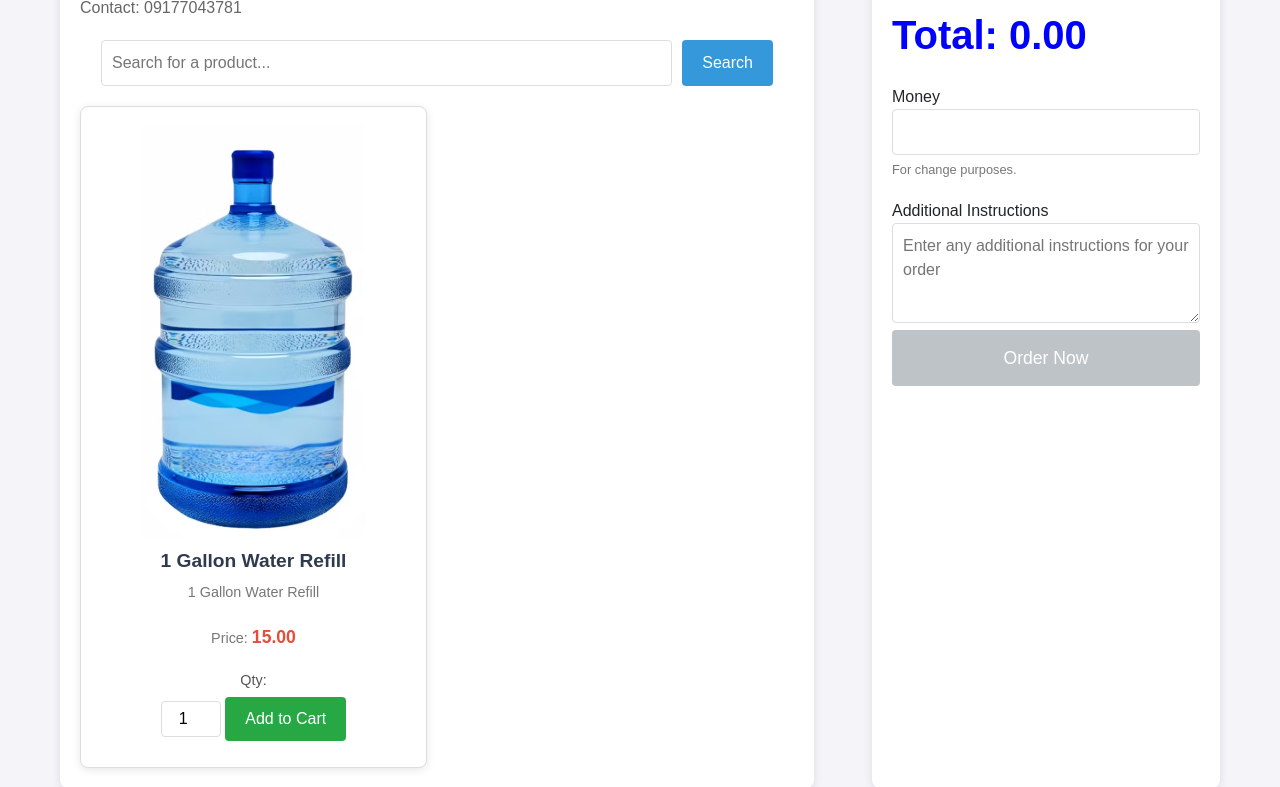
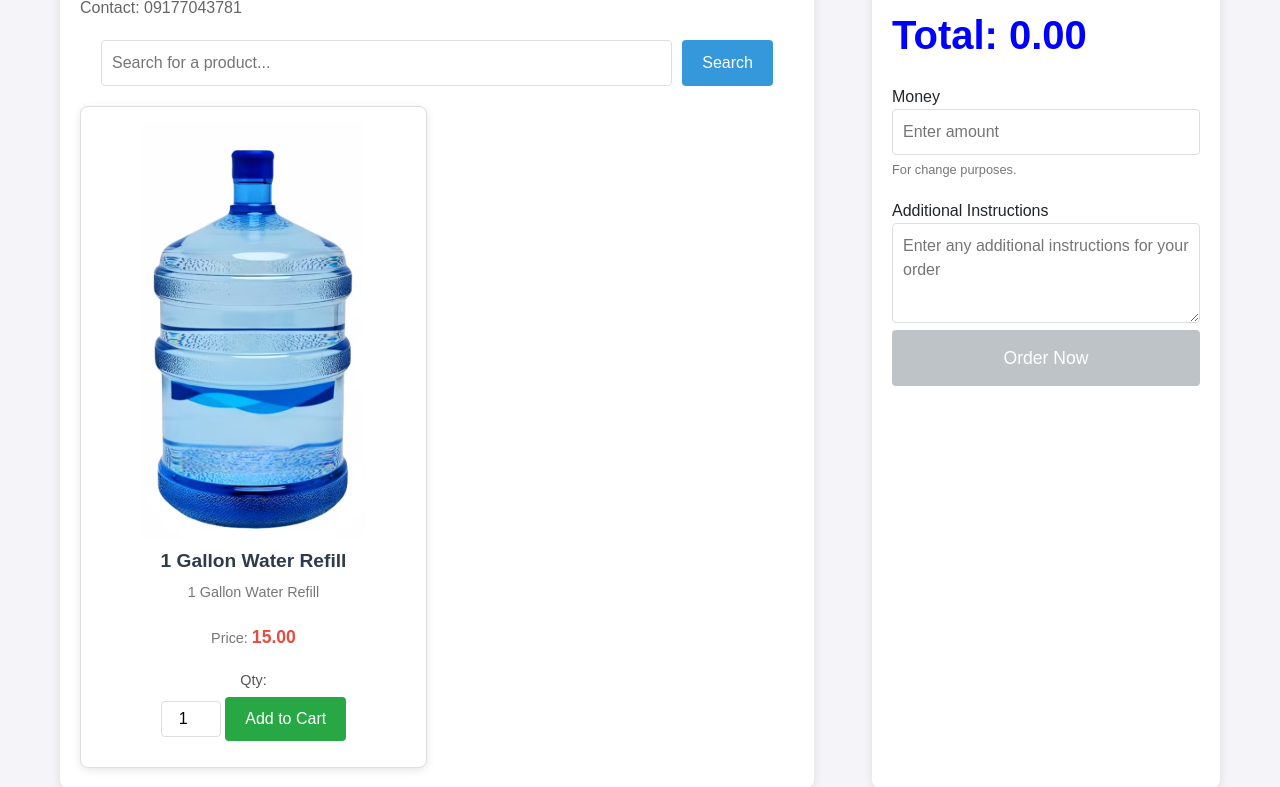
Before and after one commit to Jijiluzana225/indahagdelivery.com, a Django app: page /store/1/order/ in a window 1280 px wide. Shown: the part 170-957 px from the top of the page. Run offline with Django 5.2, Linux system fonts and the light colour scheme; data comes from the database, SQL or seed files in the repository.

Commit message:
Update store_products.html
adsfadsf

```diff
--- a/store/templates/store/store_products.html
+++ b/store/templates/store/store_products.html
@@ -346,9 +346,9 @@
         <div class="cart-items" id="cart-items"></div>
         <div class="cart-total" id="cart-total" style="font-size:40px; color:blue";>Total: 0.00</div>
 
-        <div class="money-input">
+       <div class="money-input">
             <label for="money">Money</label>
-            <input type="number" id="money" name="money" min="0">
+            <input type="number" id="money" name="money" step="any" placeholder="Enter amount">
             <small>For change purposes.</small>
         </div>
 
```
